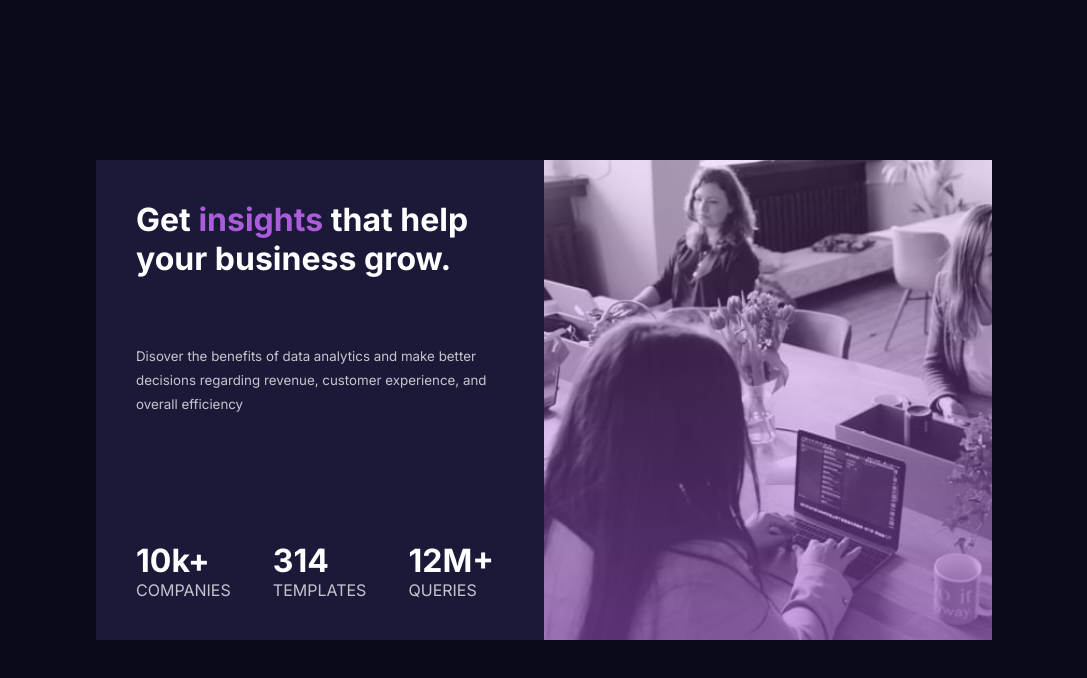
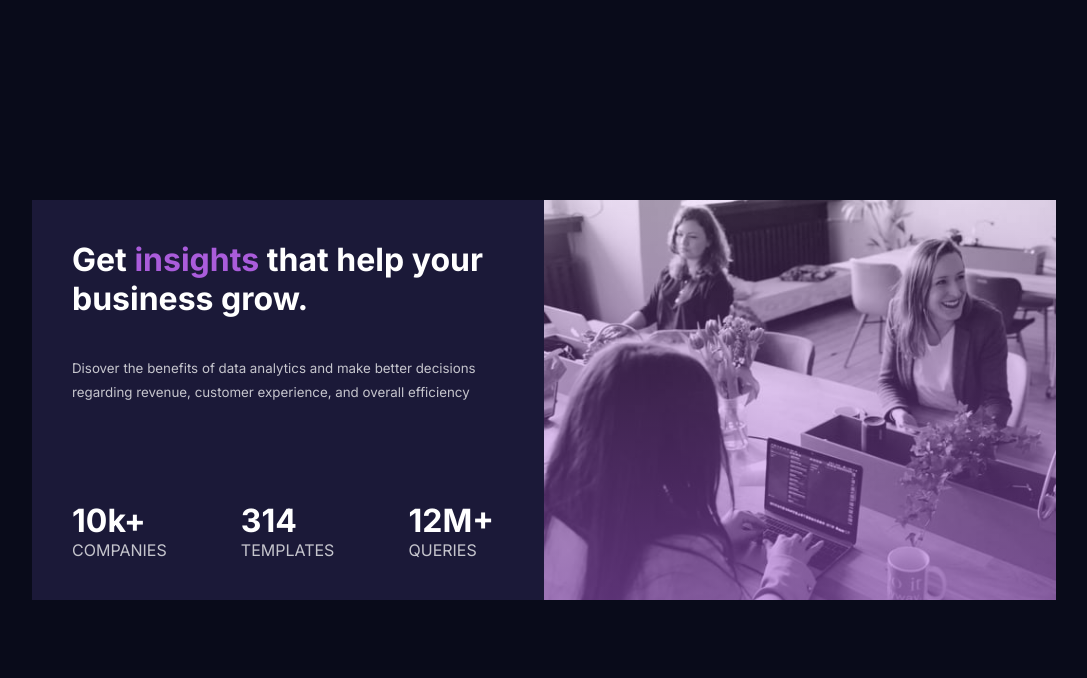
Before and after one commit to Nik-web12/FM_card_layout, a plain HTML site: page index.html in a window 1280 px wide. Shown: the whole page, without its empty margins (96-1183 px from the left). Drawn offline with Linux system fonts and the light colour scheme.

Commit message:
some edits

```diff
--- a/css/styles.css
+++ b/css/styles.css
@@ -18,8 +18,8 @@
 }
 
 .container__right {
-  width: 35vw;
-  height: 60vh;
+  width: 40vw;
+  height: 50vh;
 
 
   background:
@@ -31,8 +31,8 @@
 
 
 .container__left {
-  width: 35vw;
-  height: 60vh;
+  width: 40vw;
+  height: 50vh;
   background-color: #1b1938;
   color: #ffffff;
   font-family: 'Inter', sans-serif;
```
